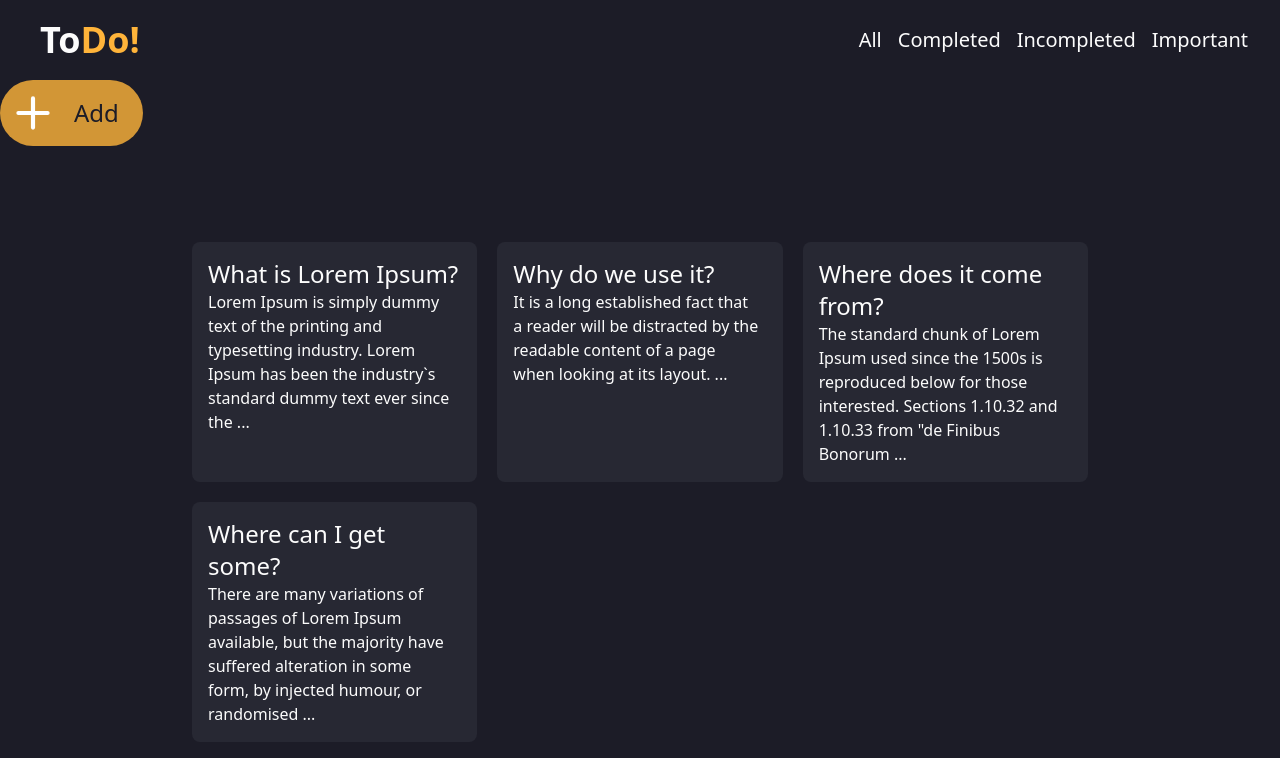
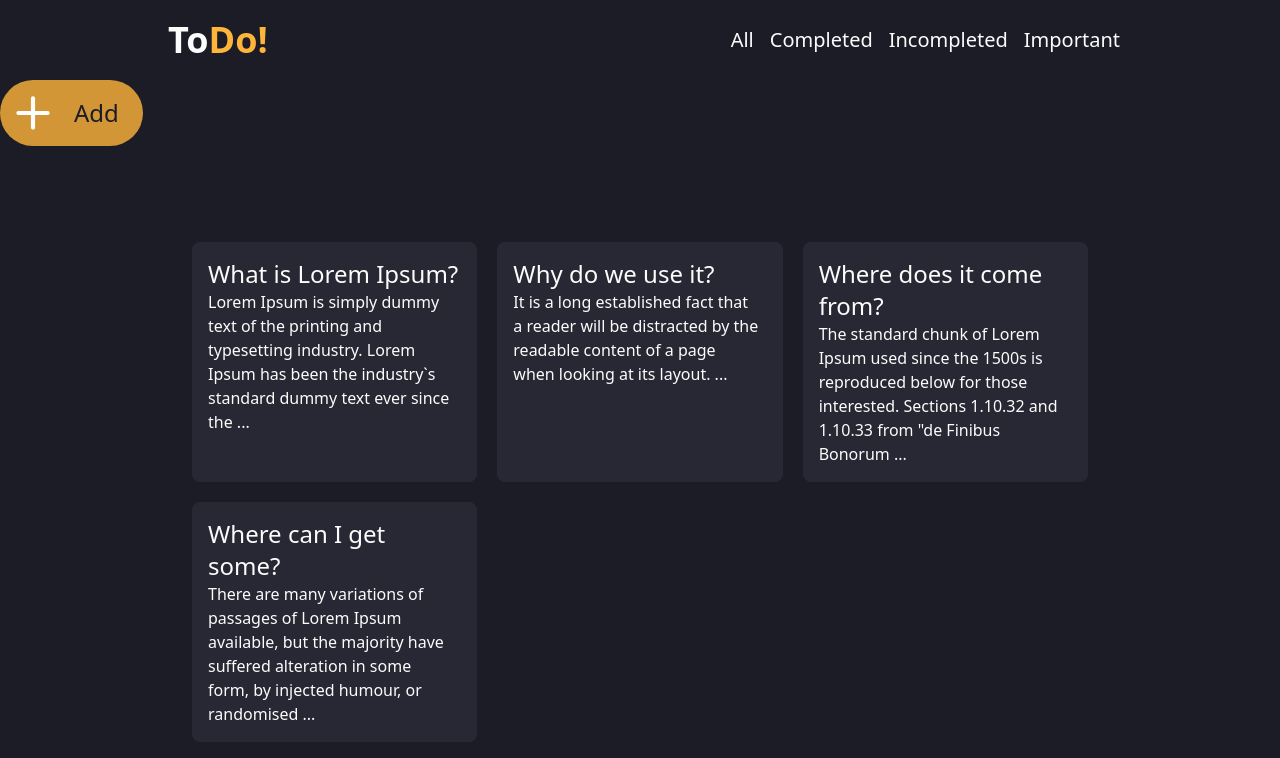
Before and after one commit to Mecshi/todo-app, a React (Vite) app: page / in a window 1280 px wide. Shown: the top 758 px of the page. Built offline with nearby package versions, Linux system fonts and the light colour scheme.

Commit message:
fix: Changed width for Nav

```diff
--- a/src/components/NavBar.jsx
+++ b/src/components/NavBar.jsx
@@ -9,7 +9,8 @@ import { MenuIcon, ExitIcon } from '../assets/Icons'
 
 export const NavBar = ({ navBar, setNavBar }) => {
   return (
-    <nav className='flex justify-between fixed items-center h-20 px-8 w-full'>
+    <header className='flex justify-center'>
+      <nav className='flex justify-between items-center h-20 px-8 w-4/5'>
 
       <div className='cursor-pointer hover:scale-200 hover:line-through decoration-gray-500 hover:opacity-70'>
         <NavLink to='/' >
@@ -84,5 +85,6 @@ export const NavBar = ({ navBar, setNavBar }) => {
       }
 
     </nav>
+    </header>
   )
 }
```
